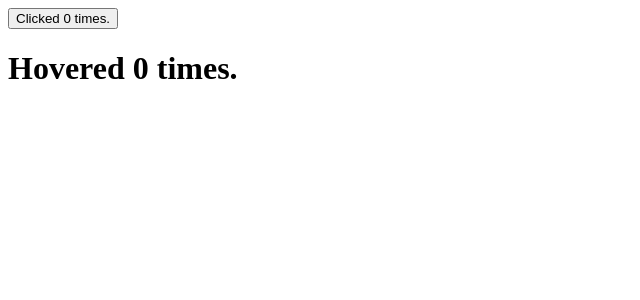
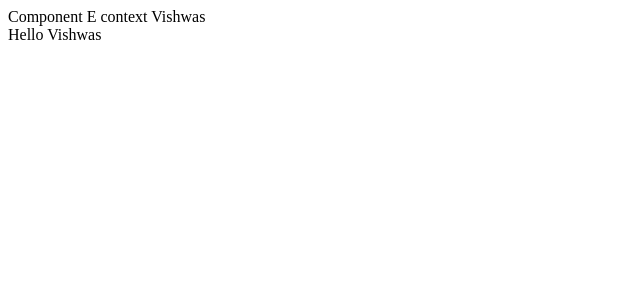
Before and after one commit to piyushmishra1416/react-codevolution, a React (Create React App) app: page / in a window 1280 px wide. Shown: the top 300 px of the page, without its empty margins (0-640 px from the left). Built offline with nearby package versions, Linux system fonts and the light colour scheme.

Commit message:
learned about userContext

```diff
--- a/src/App.js
+++ b/src/App.js
@@ -20,6 +20,8 @@
 import HoverCountertwo from "./components/HoverCountertwo";
 import User from "./components/User";
 import Counter from "./components/Counter";
+import ComponentC from "./components/ComponentC";
+import { UserProvider } from './components/userContext'
 
 function App() {
   return (
@@ -49,7 +51,7 @@
        <HoverCountertwo />
        <User render = {(isLoggedIn) => isLoggedIn ? "Vishwas" : 'Guest'} /> */}
 
-      <Counter
+      {/* <Counter
         render={(count, incrementCount) => (
           <ClickCountertwo count={count} incrementCount={incrementCount} />
         )}
@@ -58,7 +60,10 @@
         render={(count, incrementCount) => (
           <HoverCountertwo count={count} incrementCount={incrementCount} />
         )}
-      />
+      /> */}
+      <UserProvider value="Vishwas">
+        <ComponentC />
+      </UserProvider>
     </>
   );
 }
--- /dev/null
+++ b/src/components/ComponentC.js
@@ -0,0 +1,14 @@
+import React, { Component } from 'react'
+import ComponentE from './ComponentE'
+
+export class ComponentC extends Component {
+  render() {
+    return (
+      <div>
+         <ComponentE />
+      </div>
+    )
+  }
+}
+
+export default ComponentC
--- /dev/null
+++ b/src/components/ComponentE.js
@@ -0,0 +1,20 @@
+import React, { Component } from 'react'
+import ComponentF from './ComponentF'
+import UserContext from './userContext'
+
+export class ComponentE extends Component {
+
+   static contextType = UserContext
+
+  render() {
+    return (
+
+      <div>
+         Component E context {this.context}
+         <ComponentF />
+      </div>
+    )
+  }
+}
+
+export default ComponentE
--- /dev/null
+++ b/src/components/ComponentF.js
@@ -0,0 +1,21 @@
+import React, { Component } from 'react'
+import { UserConsumer } from './userContext'
+
+export class ComponentF extends Component {
+  render() {
+    return (
+      <div>
+         <UserConsumer>
+           {
+            username => {
+               return <div> Hello {username}</div>
+            }
+           }
+
+         </UserConsumer>
+      </div>
+    )
+  }
+}
+
+export default ComponentF
--- /dev/null
+++ b/src/components/userContext.js
@@ -0,0 +1,10 @@
+import React from 'react'
+
+const UserContext = React.createContext('Codevolution')
+
+const UserProvider = UserContext.Provider
+const UserConsumer = UserContext.Consumer
+
+export { UserProvider , UserConsumer }
+
+export default UserContext
```
